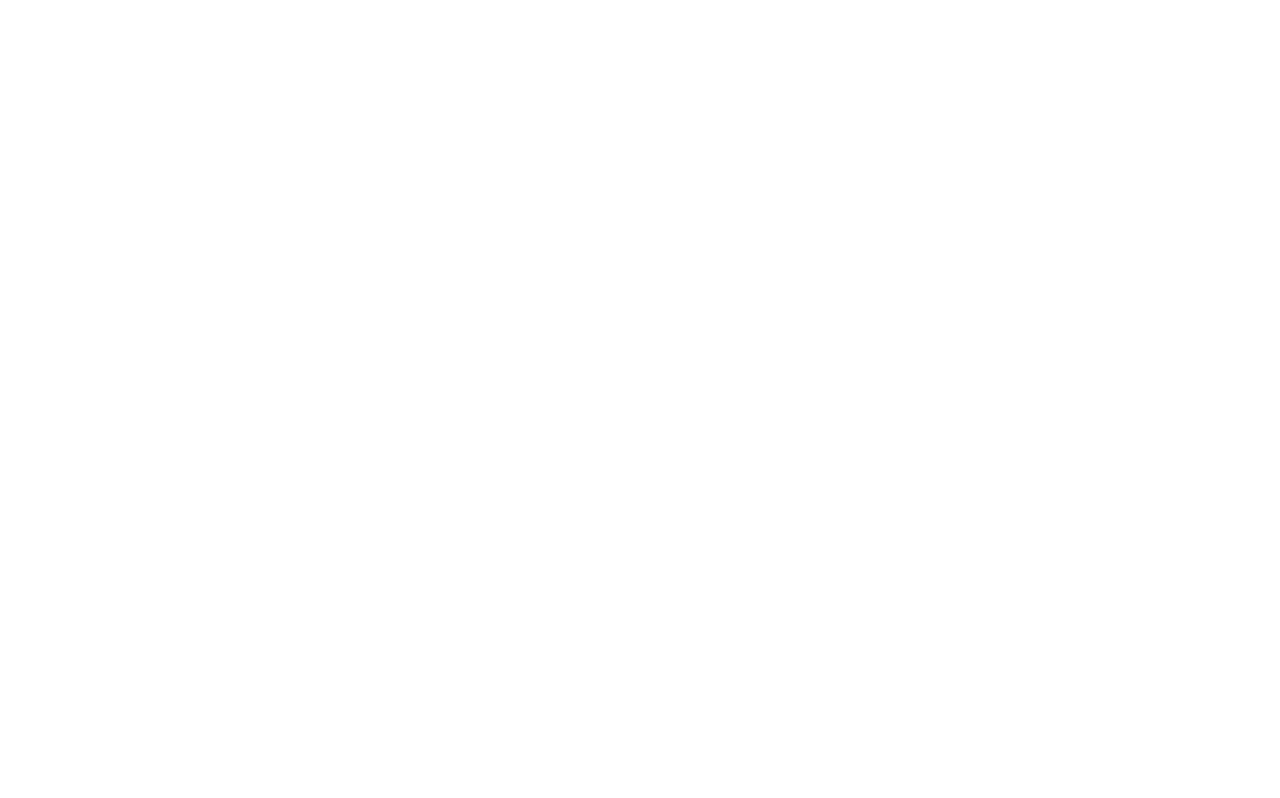
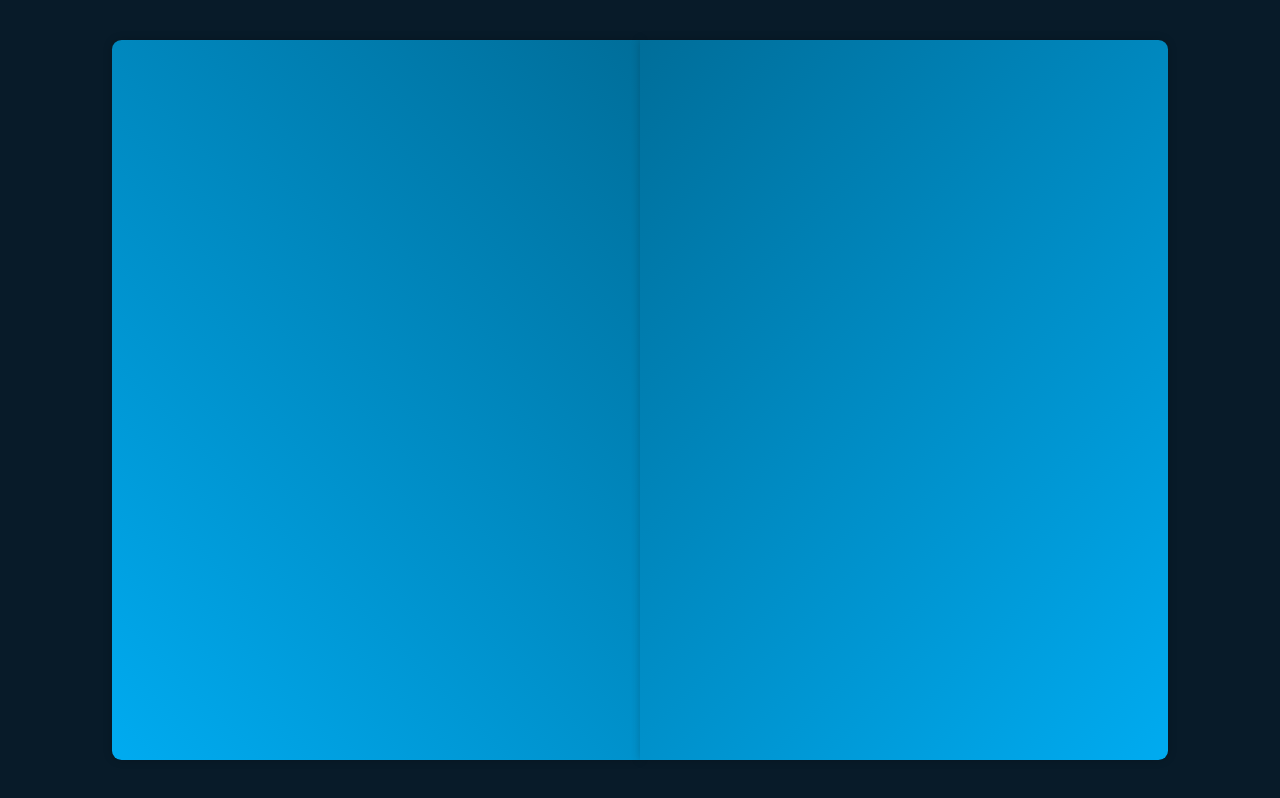
Before and after one commit to lee-espiritu/Portfolio, a plain HTML site: page index.html in a window 1280 px wide. Drawn offline with Linux system fonts and the light colour scheme.

Commit message:
Basic layout

```diff
--- a/index.html
+++ b/index.html
@@ -9,7 +9,10 @@
     </head>
 
     <body>
-
+        <div class="wrapper">
+            <div class="cover cover-left"></div>
+            <div class="cover cover-right turn"></div>
+        </div>
         <script src="script.js"></script>
     </body>
 
--- a/script.js
+++ b/script.js
@@ -0,0 +1,22 @@
+// script.js
+//===================Mouse Click Ping=============================================
+document.addEventListener('click', function(e) {
+    // Create a ping element
+    var ping = document.createElement('div');
+    ping.classList.add('click-ping');
+
+    // The size of the ping effect
+    var size = 100; // Size in pixels
+
+    // Position it at the center of where the click occurred
+    // Subtract half the size from the click position to center it
+    ping.style.left = `${e.clientX - size / 2}px`;
+    ping.style.top = `${e.clientY - size / 2}px`;
+    ping.style.width = `${size}px`;
+    ping.style.height = `${size}px`;
+
+    // Append to body and remove after animation is complete
+    document.body.appendChild(ping);
+    setTimeout(() => ping.remove(), 600); // 600ms is the animation duration
+  });
+  //=============================================================================
--- a/style.css
+++ b/style.css
@@ -1,4 +1,28 @@
 /* styles.css */
+@import url("https://fonts.googleapis.com/css2?family=Poppins:wght@300;400;500;600;700;800;900&display=swap");
+
+* {
+  margin: 0;
+  padding: 0;
+  box-sizing: border-box;
+  text-decoration: none;
+  border: none;
+  outline: none;
+  font-family: "Poppins", sans-serif;
+}
+
+:root {
+  --bg-color: #081b29;
+  --main-color: #00abf0;
+  --text-color: #333;
+  --second-text-color: #555;
+  --white-color: #fff;
+  --cover-color: linear-gradient(45deg, #00abf0, #006e9a);
+  --pages-color: linear-gradient(90deg, #fff, #ddd);
+  --border: .125rem solid #00abf0;
+  --box-shadow: 0 0 .6rem rgba(0, 0, 0, .2);
+}
+
 /*===============Mouse click ping==============*/
 .click-ping {
     pointer-events: none;
@@ -16,3 +40,36 @@
     }
 }
 /*============================================*/
+
+body {
+    display: flex;
+    justify-content: center;
+    align-items: center;
+    min-height: 100vh;
+    background: var(--bg-color);
+}
+
+.wrapper {
+    position: relative;
+    width: 66rem;
+    height: 45rem;
+}
+
+.cover {
+    position: absolute;
+    width: 50%;
+    height: 100%;
+    background: var(--cover-color);
+    box-shadow: var(--box-shadow);
+    border-top-left-radius: .6rem;
+    border-bottom-left-radius: .6rem;
+    transform-origin: right;
+}
+
+.cover.cover-left {
+    z-index: -1;
+}
+
+.cover.cover-right.turn {
+    transform: rotateY(180deg);
+}
```
